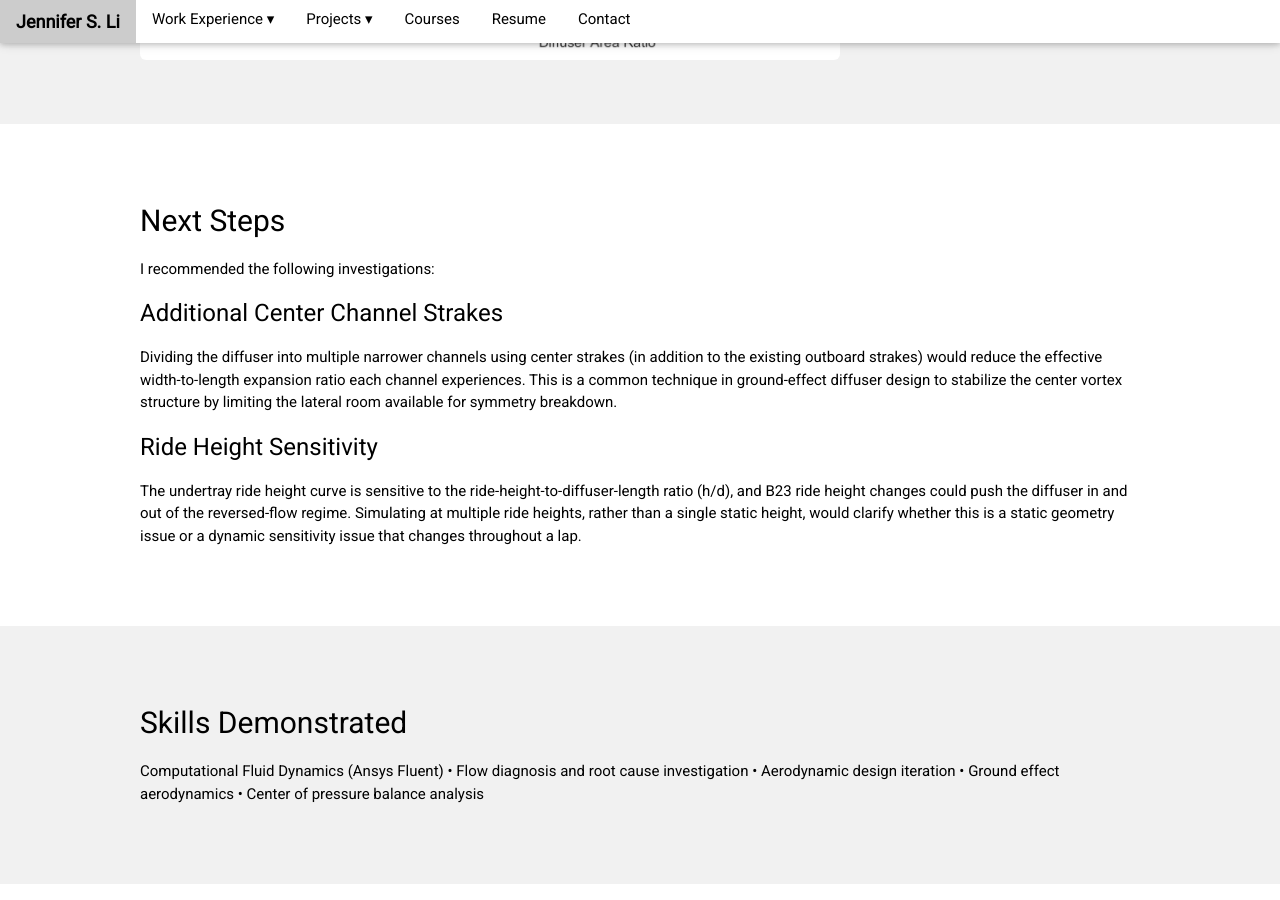
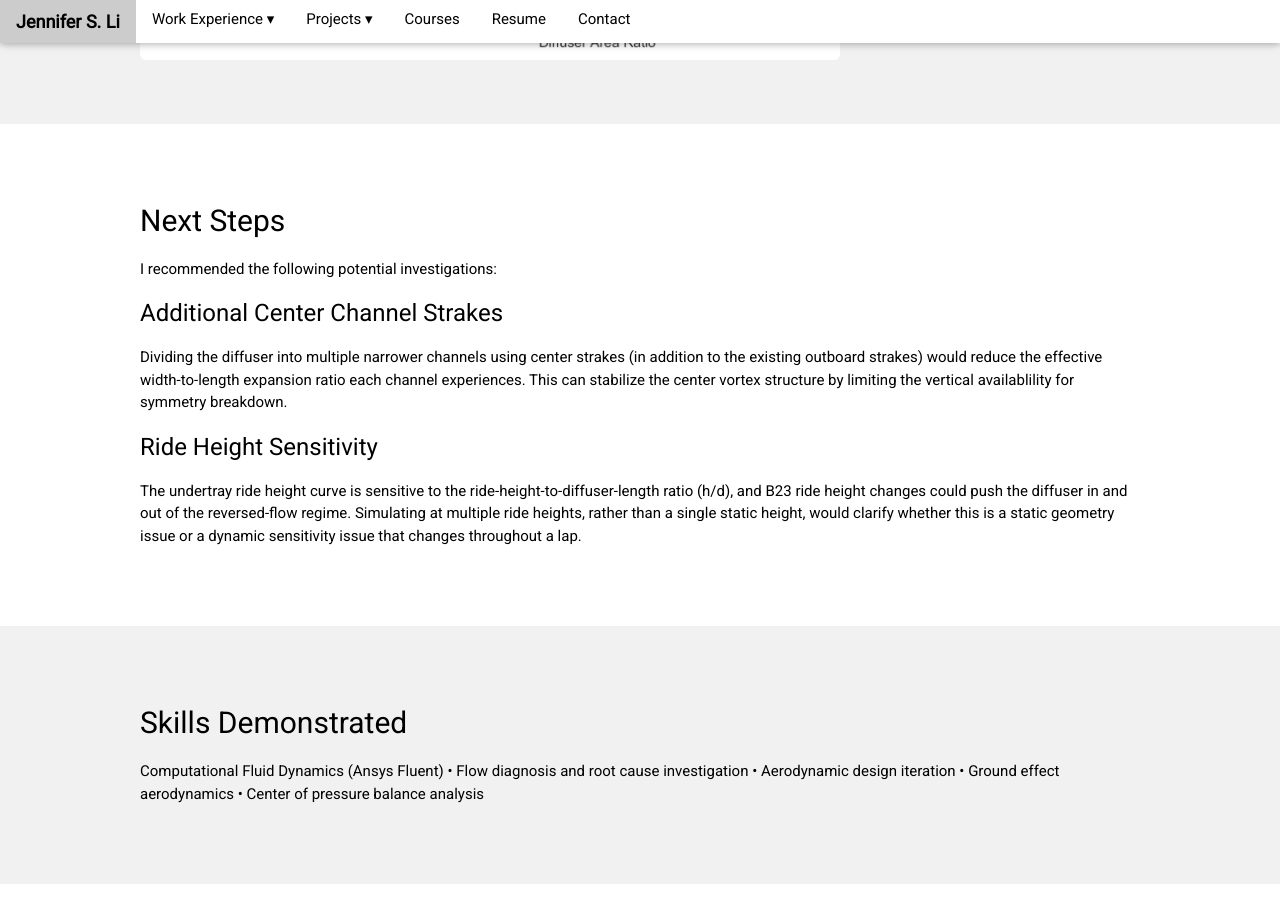
Before and after one commit to jsli905/jsli905.github.io, a Jekyll site: the page projects/bfr/diffuser.html, which Jekyll copies as it is, in a window 1280 px wide and 900 px high, scrolled down 2878 px. Built offline with Jekyll 4.4.1, drawn with Linux system fonts in a browser that asks for light colours; comment, search, counter and statistics services are not loaded.

Commit message:
Update diffuser.html

```diff
--- a/projects/bfr/diffuser.html
+++ b/projects/bfr/diffuser.html
@@ -310,15 +310,14 @@
   <div class="max-width">
     <h2>Next Steps</h2>
     <p>
-     I recommended the following investigations:
+     I recommended the following potential investigations:
     </p>
 
     <h3>Additional Center Channel Strakes</h3>
     <p>
       Dividing the diffuser into multiple narrower channels using center strakes (in addition to
       the existing outboard strakes) would reduce the effective width-to-length expansion ratio
-      each channel experiences. This is a common technique in ground-effect diffuser design to
-      stabilize the center vortex structure by limiting the lateral room available for symmetry
+      each channel experiences. This can stabilize the center vortex structure by limiting the vertical availablility for symmetry
       breakdown.
     </p>
 
```
